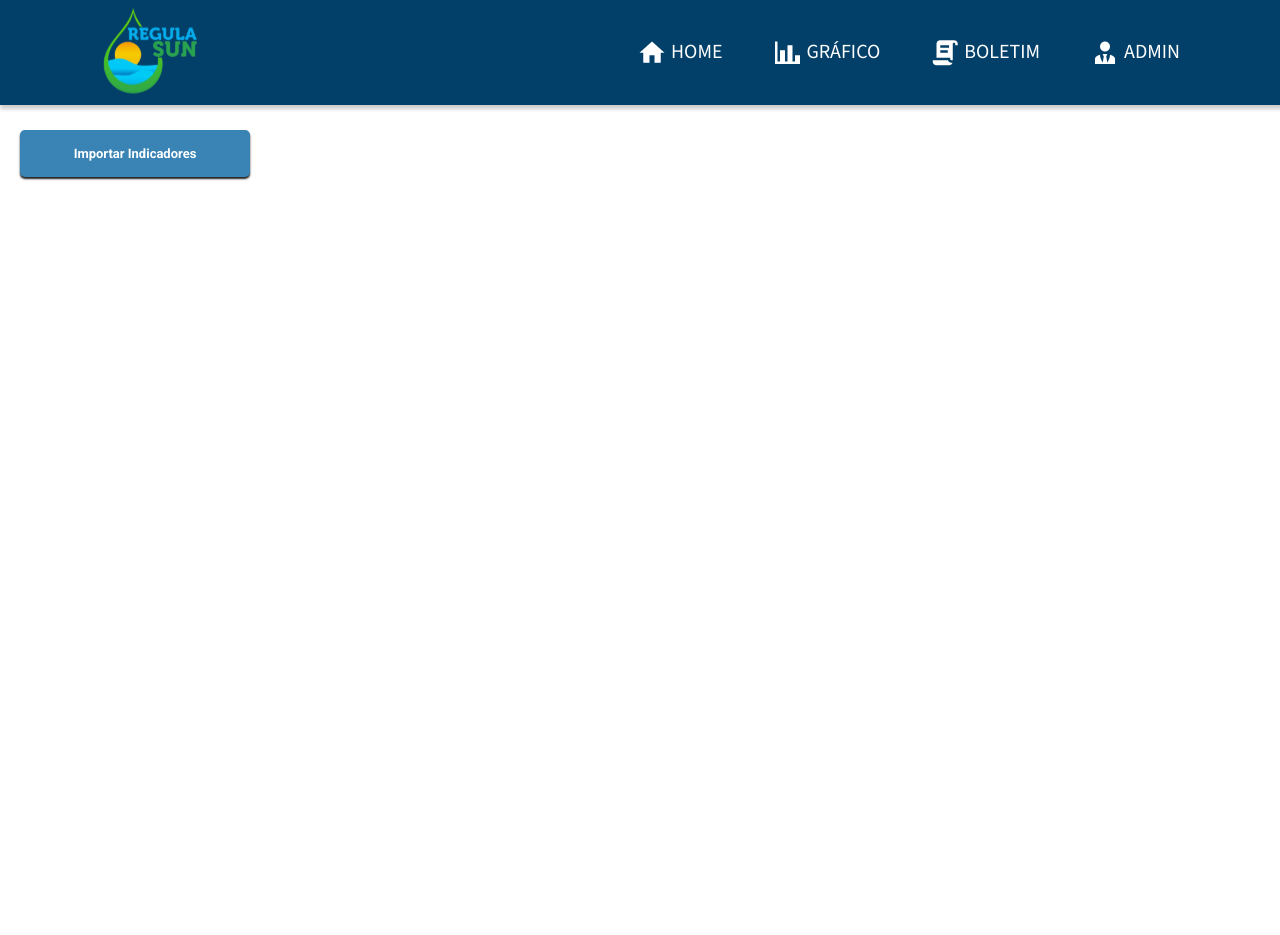
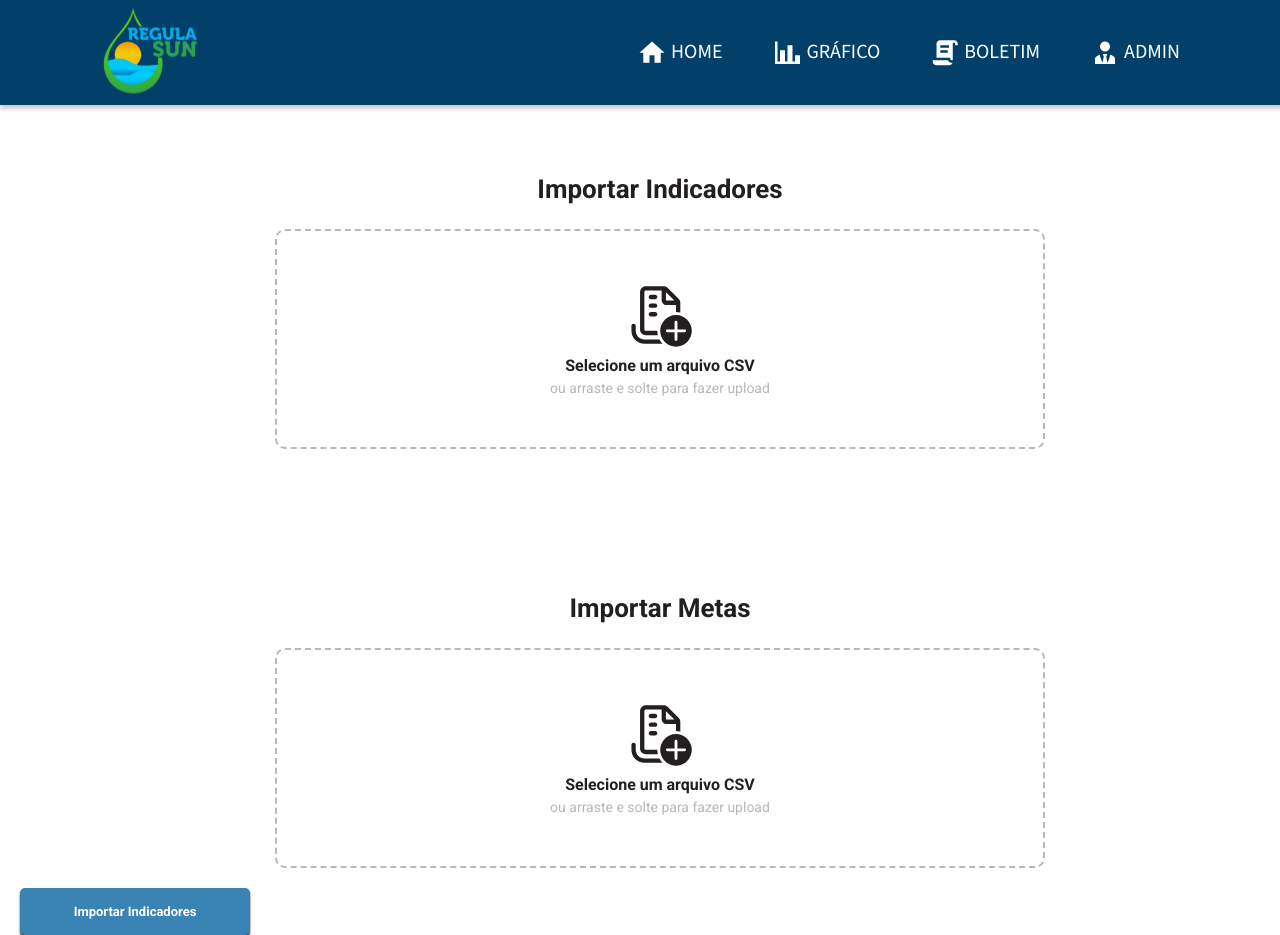
Before and after one commit to PDS-1-P05/2023_1_front-end, a Vue app in the folder Regula.sun - front/: page /admin in a window 1280 px wide. Before the commit the page ends 800 px from the top, so only its background shows below. Built offline with nearby package versions, Linux system fonts and the light colour scheme; sample sign-in values are in the browser's storage.

Commit message:
feat: criacao do drag and drop concluido

```diff
--- /dev/null
+++ b/Regula.sun - front/src/components/DragNDrop.vue
@@ -0,0 +1,149 @@
+<template>
+    <div class="container">
+        <div class="area-titulo">
+            <h1>{{ titulo }}</h1>
+        </div>
+        <div class="area-upload">
+            <div
+            @dragover.prevent
+            @dragenter.prevent="alternarAtivo"
+            @dragleave.prevent="alternarAtivo"
+            @drop.prevent="alternarAtivo"
+            @drop="submissaoDrop"
+            :class="{'dropzone-ativo' : ativo}"
+            class="dropzone">
+                <div class="divLabels">
+                    <label :for="idInput"><img src="../assets/imagem_upload.svg" alt="Importe seu arquivo!"></label>
+                    <label id="primeira-label" :for="idInput">Selecione um arquivo CSV</label>
+                    <label id="segunda-label" :for="idInput">ou arraste e solte para fazer upload</label>
+                    <input ref="entradaArquivo" type="file" :id="idInput" class="dropzoneFile" @change="submissaoInput"/>
+                </div>
+                <div class="descricao" v-if="info">
+                    <span>{{ descricao }}</span>
+                </div>
+            </div>
+        </div>
+    </div>
+</template>
+
+<script>
+    import { ref } from 'vue';
+
+    export default {
+        name: "DragNDropIndicadores",
+
+        props: {
+            titulo: {
+                type: String,
+                required: true
+            },
+            idInput: {
+                type: String,
+                required: true
+            },
+        },
+
+        data() {
+            return {
+                descricao: '',
+                info: false,
+            }
+        },
+
+        setup() {
+            const ativo = ref(false);
+
+            const alternarAtivo = () => {
+                ativo.value = !ativo.value;
+            }
+
+            return { ativo, alternarAtivo }
+        },
+
+        methods: {
+            submissaoDrop(event) {
+                const file = event.dataTransfer.files[0];
+                this.validarArquivo(file);
+            },
+
+            submissaoInput() {
+                const file = this.$refs.entradaArquivo.files[0]
+                this.validarArquivo(file);
+            },
+
+            validarArquivo(arquivo) {
+                if (arquivo) {
+                    this.info = true;
+                    if (arquivo.type !== 'text/csv') {
+                        this.descricao = "Insira um arquivo válido!";
+                    } else {
+                        this.descricao = arquivo.name;
+                    }
+                }
+
+            }
+        }
+    }
+</script>
+
+<style scoped>
+.container {
+    padding: 2rem 0rem;
+}
+.area-titulo {
+    text-align: center;
+    font-size: 1.3rem;
+    font-style: var(--fontePrincipal);
+    margin: 2rem 0;
+}
+.area-upload {
+    display: flex;
+    justify-content: center;
+
+}
+.dropzone {
+    width: 77rem;
+    height: 22rem;
+    display: flex;
+    flex-direction: column;
+    justify-content: center;
+    align-items: center;
+    border: 0.2rem dashed var(--brancoClaro);
+    border-radius: 1rem;
+    font-style: var(--fonteSecundaria);
+}
+.divLabels {
+    display: flex;
+    flex-direction: column;
+    text-align: center;
+}
+.divLabels > label > img {
+    width: 7rem;
+    height: 7rem;
+    margin: 0 2rem;
+}
+
+#primeira-label {
+    font-weight: bold;
+    font-size: 1.6rem;
+}
+
+#segunda-label {
+    font-size: 1.4rem;
+    color: var(--brancoClaro);
+}
+.divLabels > input {
+    display: none;
+}
+.descricao {
+    margin: 1.2rem 0;
+    padding: 0.2rem 1.2rem;
+    font-size: 1.8rem;
+    font-weight: bold;
+    color: var(--corPrincipal);
+}
+.dropzone-ativo {
+    border: 0.2rem solid var(--corPrincipal);
+    transition: 0.3s ease all;
+}
+</style>
--- a/Regula.sun - front/src/views/AdminView.vue
+++ b/Regula.sun - front/src/views/AdminView.vue
@@ -1,9 +1,14 @@
 <template>
     <div class="container">
-        <ImportButton
-            conteudo="Importar Indicadores"
-        >
-        </ImportButton>
+        <div>
+            <DragNDrop titulo="Importar Indicadores" idInput="indicadores"></DragNDrop>
+        </div>
+        <div>
+            <DragNDrop titulo="Importar Metas" idInput="metas"></DragNDrop>
+        </div>
+        <div>
+            <ImportButton conteudo="Importar Indicadores"></ImportButton>
+        </div>
     </div>
 </template>
 
@@ -11,13 +16,15 @@
     import { validarTokenAcesso } from "../service/autenticacao.js";
     import router from "@/router";
     import ImportButton from "@/components/ImportButton.vue";
+    import DragNDrop from "../components/DragNDrop.vue";
 
     export default {
         name: "AdminView",
 
         components: {
-            ImportButton
-        },
+    ImportButton,
+    DragNDrop
+},
 
         mounted() {
             validarTokenAcesso().then((token) => {
```
Also changed, not shown: Regula.sun - front/src/assets/imagem_upload.svg (added), 1 other file (tests, documents, lock files or other folders).
